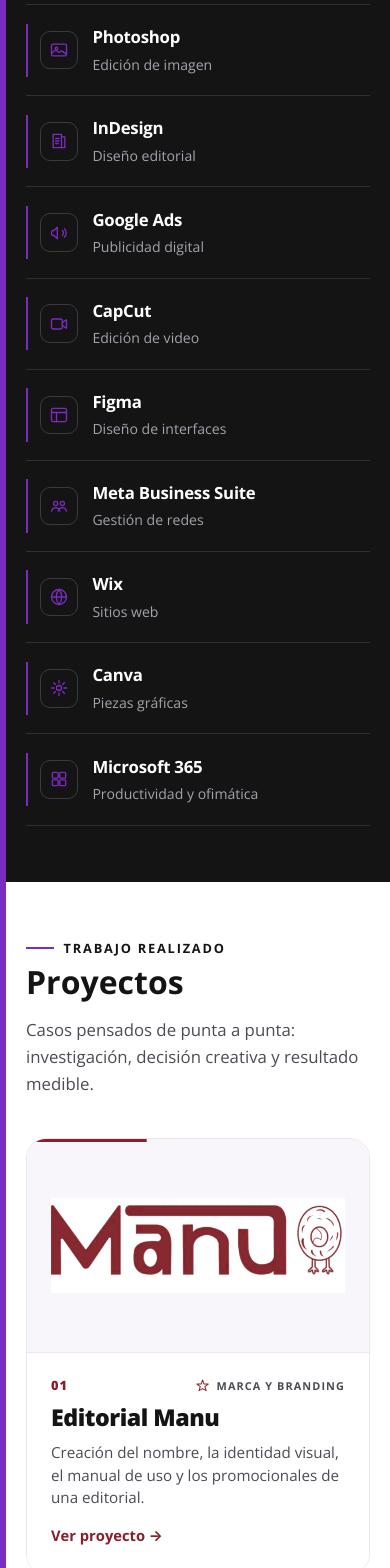
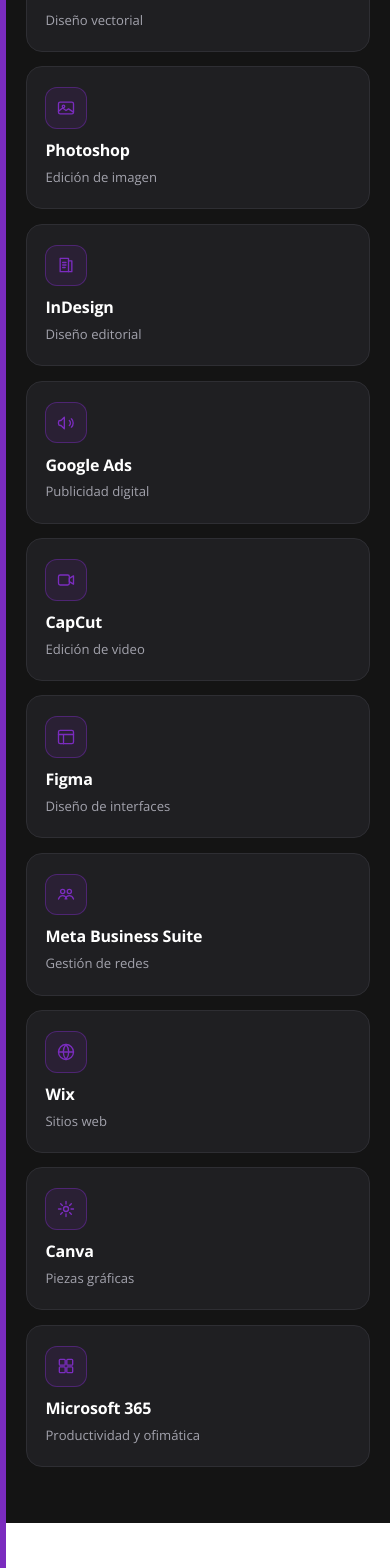
Before and after one commit to VReyna7/portafolio_lou, an Angular app: page / in a window 390 px wide. Shown: the part 1760-3328 px from the top of the page. Built offline with nearby package versions, Linux system fonts and the light colour scheme; no server answers; a web font is replaced by a local one.

Commit message:
Hibrido visual: cards en fila sin degradados ni badges IA

```diff
--- a/src/app/components/project-detail/project-detail.css
+++ b/src/app/components/project-detail/project-detail.css
@@ -46,32 +46,23 @@
   background: var(--white);
 }
 
-/* Light case-study header: accent as a bar, not a gradient to black. */
+/*
+  Attractive color block without the AI accent→black gradient.
+  Flat brand color reads as intentional system, not a template fade.
+*/
 .detail__hero {
-  position: relative;
-  padding: 3.5rem 2.5rem 2.25rem;
-  color: var(--ink);
-  background: var(--paper);
-  border-bottom: 1px solid var(--line);
-}
-
-.detail__hero::before {
-  content: '';
-  position: absolute;
-  left: 0;
-  top: 0;
-  bottom: 0;
-  width: 5px;
+  padding: 3.5rem 2.5rem 2.5rem;
+  color: var(--white);
   background: var(--accent);
 }
 
 .detail__kicker {
-  margin: 0 0 0.75rem;
+  margin: 0 0 0.65rem;
   font-size: 0.72rem;
   font-weight: 700;
   letter-spacing: 0.16em;
   text-transform: uppercase;
-  color: var(--ink-soft);
+  opacity: 0.75;
 }
 
 .detail__category {
@@ -80,7 +71,7 @@
   font-weight: 700;
   letter-spacing: 0.14em;
   text-transform: uppercase;
-  color: var(--accent);
+  opacity: 0.9;
 }
 
 .detail__title {
@@ -92,7 +83,7 @@
 .detail__summary {
   max-width: 560px;
   margin: 0;
-  color: var(--ink-soft);
+  opacity: 0.92;
 }
 
 .detail__blocks {
@@ -103,7 +94,6 @@
   padding: 2rem 2.5rem 0;
 }
 
-/* A task list makes "Mi rol" tall; equal columns keep both cards closer in height. */
 .detail__blocks--tasks {
   grid-template-columns: 1fr 1fr;
 }
@@ -179,7 +169,6 @@
   scale: 1.04;
 }
 
-/* Portrait clips: narrower and centered; the vh cap keeps 9:16 reels inside short screens. */
 .step__media--video {
   position: relative;
   justify-self: center;
@@ -187,7 +176,6 @@
   background: var(--ink);
 }
 
-/* Minimal overlay: restart, sound toggle and a volume slider only while the clip is audible. */
 .step__controls {
   position: absolute;
   right: 0.75rem;
@@ -252,7 +240,7 @@
   font-size: 1.4rem;
   font-weight: 800;
   color: var(--white);
-  background: linear-gradient(135deg, var(--accent), var(--ink));
+  background: var(--accent);
 }
 
 .step__number {
@@ -295,3 +283,9 @@
     padding-right: 1.25rem;
   }
 }
+
+@media (prefers-reduced-motion: reduce) {
+  .step__media img {
+    transition: none;
+  }
+}
--- a/src/app/components/projects/projects.css
+++ b/src/app/components/projects/projects.css
@@ -6,58 +6,40 @@
 }
 
 /*
-  Light editorial cards: accent is a thin bar + type color, not a gradient to black.
-  Reads more like a brand deck than a generic AI template.
+  Keeps the attractive card row, but drops the AI-looking accent→black gradient.
+  Flat accent block = brand color with intention; cover stays clean for the logo.
 */
 .card {
   --accent: var(--violet);
-  position: relative;
   display: flex;
   flex-direction: column;
   padding: 0;
   overflow: hidden;
   text-align: left;
   font: inherit;
-  color: var(--ink);
+  color: var(--white);
   border: 1px solid var(--line);
-  border-radius: 20px;
+  border-radius: 22px;
   cursor: pointer;
   background: var(--white);
-  transition: translate 0.28s ease, box-shadow 0.28s ease, border-color 0.28s ease;
-}
-
-.card__accent {
-  position: absolute;
-  top: 0;
-  left: 0;
-  right: 0;
-  height: 3px;
-  background: var(--accent);
-  transform-origin: left center;
-  scale: 0.35 1;
-  transition: scale 0.35s ease;
+  transition: translate 0.28s ease, box-shadow 0.28s ease, rotate 0.28s ease;
 }
 
 .card:hover,
 .card:focus-visible {
-  translate: 0 -5px;
-  border-color: color-mix(in srgb, var(--accent) 45%, var(--line));
-  box-shadow: 0 18px 36px rgb(20 20 20 / 0.08);
-}
-
-.card:hover .card__accent,
-.card:focus-visible .card__accent {
-  scale: 1 1;
+  translate: 0 -6px;
+  rotate: -0.35deg;
+  box-shadow: 0 22px 40px rgb(20 20 20 / 0.16);
 }
 
 .card__cover {
   display: grid;
   place-items: center;
   aspect-ratio: 16 / 10;
-  padding: 1.75rem 1.5rem;
+  padding: 1.6rem 1.4rem;
   overflow: hidden;
-  background: var(--paper);
-  border-bottom: 1px solid var(--line);
+  background: var(--white);
+  border-bottom: 1px solid rgb(255 255 255 / 0.08);
 }
 
 .card__cover img {
@@ -68,16 +50,17 @@
 }
 
 .card:hover .card__cover img {
-  scale: 1.05;
+  scale: 1.06;
 }
 
 .card__body {
   flex: 1;
   display: grid;
   align-content: start;
-  gap: 0.55rem;
-  padding: 1.4rem 1.5rem 1.6rem;
-  background: var(--white);
+  gap: 0.5rem;
+  padding: 1.5rem 1.6rem 1.75rem;
+  /* Solid project color — no fade into black. */
+  background: var(--accent);
 }
 
 .card__meta {
@@ -88,47 +71,45 @@
 }
 
 .card__number {
-  font-size: 0.8rem;
+  font-size: 1.65rem;
   font-weight: 800;
-  letter-spacing: 0.08em;
-  color: var(--accent);
+  line-height: 1;
+  opacity: 0.35;
 }
 
 .card__category {
   display: inline-flex;
   align-items: center;
-  gap: 0.4rem;
+  gap: 0.35rem;
   font-size: 0.68rem;
   text-transform: uppercase;
   letter-spacing: 0.1em;
   font-weight: 700;
-  color: var(--ink-soft);
+  opacity: 0.9;
 }
 
 .card__category app-icon {
   width: 0.95rem;
   height: 0.95rem;
-  color: var(--accent);
 }
 
 .card__title {
-  font-size: 1.45rem;
+  font-size: 1.55rem;
   font-weight: 800;
   letter-spacing: -0.02em;
   line-height: 1.2;
 }
 
 .card__summary {
-  color: var(--ink-soft);
   font-size: 0.95rem;
   line-height: 1.5;
+  opacity: 0.88;
 }
 
 .card__cta {
-  margin-top: 0.35rem;
+  margin-top: 0.4rem;
   font-weight: 700;
   font-size: 0.92rem;
-  color: var(--accent);
 }
 
 .card__cta span {
@@ -137,5 +118,5 @@
 }
 
 .card:hover .card__cta span {
-  translate: 5px 0;
+  translate: 6px 0;
 }
--- a/src/app/components/projects/projects.html
+++ b/src/app/components/projects/projects.html
@@ -13,7 +13,6 @@
         [style.--accent]="project.accent"
         (click)="open(project)"
       >
-        <span class="card__accent" aria-hidden="true"></span>
         @if (project.cover) {
           <span class="card__cover">
             <img [src]="project.cover" [alt]="project.title" loading="lazy" />
--- a/src/app/components/tools/tools.css
+++ b/src/app/components/tools/tools.css
@@ -1,4 +1,4 @@
-/* Full-width black band: breaks up the white page and showcases the tools. */
+/* Full-width black band with a card row — attractive, but without the “siglas + badge” template look. */
 :host {
   display: block;
   color: var(--white);
@@ -14,51 +14,43 @@
   color: #b9b9c2;
 }
 
-.tools-list {
+.tools-grid {
   list-style: none;
   padding: 0;
-  margin: 3rem 0 0;
+  margin: 2.75rem 0 0;
   display: grid;
-  grid-template-columns: 1fr 1fr;
-  column-gap: clamp(2.5rem, 7vw, 6rem);
-  row-gap: 0;
+  grid-template-columns: repeat(auto-fill, minmax(168px, 1fr));
+  gap: 0.9rem;
 }
 
 .tool {
-  position: relative;
   display: grid;
-  grid-template-columns: auto auto 1fr;
-  gap: 0.9rem;
-  align-items: center;
-  padding: 1.2rem 0 1.2rem 0.85rem;
-  border-top: 1px solid #2e2e33;
-  transition: background 0.25s ease;
+  gap: 0.55rem;
+  align-content: start;
+  padding: 1.25rem 1.15rem 1.35rem;
+  border: 1px solid #2e2e33;
+  border-radius: 16px;
+  background: var(--ink-raised);
+  transition: translate 0.22s ease, border-color 0.22s ease, background 0.22s ease;
 }
 
-.tool:nth-last-child(-n + 2) {
-  border-bottom: 1px solid #2e2e33;
-}
-
-/* Left accent mark — drawn by GSAP on scroll. */
-.tool__mark {
-  position: absolute;
-  left: 0;
-  top: 1.15rem;
-  bottom: 1.15rem;
-  width: 2px;
-  background: var(--violet);
-  transform-origin: top;
+.tool:hover {
+  translate: 0 -4px;
+  border-color: var(--violet);
+  background: #242428;
 }
 
 .tool__icon {
   display: grid;
   place-items: center;
-  width: 2.4rem;
-  height: 2.4rem;
+  width: 2.6rem;
+  height: 2.6rem;
+  margin-bottom: 0.15rem;
   color: var(--violet);
-  border: 1px solid #3a3a42;
-  border-radius: 10px;
-  transition: border-color 0.2s ease, color 0.2s ease, background 0.2s ease;
+  border: 1px solid rgb(123 44 191 / 0.45);
+  border-radius: 12px;
+  background: rgb(123 44 191 / 0.12);
+  transition: background 0.2s ease, color 0.2s ease, border-color 0.2s ease;
 }
 
 .tool:hover .tool__icon {
@@ -67,37 +59,15 @@
   background: var(--violet);
 }
 
-.tool__copy {
-  display: grid;
-  gap: 0.15rem;
-  min-width: 0;
-}
-
 .tool__name {
-  font-size: clamp(1.05rem, 1.5vw, 1.2rem);
   font-weight: 700;
-  letter-spacing: -0.015em;
+  font-size: 1rem;
+  letter-spacing: -0.01em;
+  line-height: 1.25;
 }
 
 .tool__area {
-  font-size: 0.88rem;
+  font-size: 0.82rem;
+  line-height: 1.35;
   color: #a3a3ad;
 }
-
-.tool:hover {
-  background: linear-gradient(90deg, rgb(123 44 191 / 0.12), transparent 70%);
-}
-
-@media (max-width: 720px) {
-  .tools-list {
-    grid-template-columns: 1fr;
-  }
-
-  .tool:nth-last-child(-n + 2) {
-    border-bottom: 0;
-  }
-
-  .tool:last-child {
-    border-bottom: 1px solid #2e2e33;
-  }
-}
--- a/src/app/components/tools/tools.html
+++ b/src/app/components/tools/tools.html
@@ -3,17 +3,14 @@
   <h2 class="section__title">{{ tools().title }}</h2>
   <p class="section__lead">{{ tools().description }}</p>
 
-  <ul class="tools-list">
+  <ul class="tools-grid">
     @for (tool of tools().items; track tool.name) {
       <li class="tool">
-        <span class="tool__mark" aria-hidden="true"></span>
         <span class="tool__icon" aria-hidden="true">
           <app-icon [name]="iconFor(tool.area)" />
         </span>
-        <span class="tool__copy">
-          <span class="tool__name">{{ tool.name }}</span>
-          <span class="tool__area">{{ tool.area }}</span>
-        </span>
+        <span class="tool__name">{{ tool.name }}</span>
+        <span class="tool__area">{{ tool.area }}</span>
       </li>
     }
   </ul>
--- a/src/app/components/tools/tools.ts
+++ b/src/app/components/tools/tools.ts
@@ -32,15 +32,15 @@ export class Tools {
       if (prefersReducedMotion()) {
         return;
       }
-      // Accent marks draw in as each row enters — more deliberate than a generic fade.
       ctx = gsap.context(() => {
-        gsap.from('.tool__mark', {
-          scaleY: 0,
-          transformOrigin: 'top',
-          duration: 0.55,
-          ease: 'power2.out',
-          stagger: 0.06,
-          scrollTrigger: { trigger: '.tools-list', start: 'top 80%', once: true }
+        gsap.from('.tool', {
+          y: 28,
+          autoAlpha: 0,
+          duration: 0.65,
+          ease: 'power3.out',
+          stagger: 0.05,
+          clearProps: 'transform',
+          scrollTrigger: { trigger: '.tools-grid', start: 'top 82%', once: true }
         });
       }, host);
     });
```
